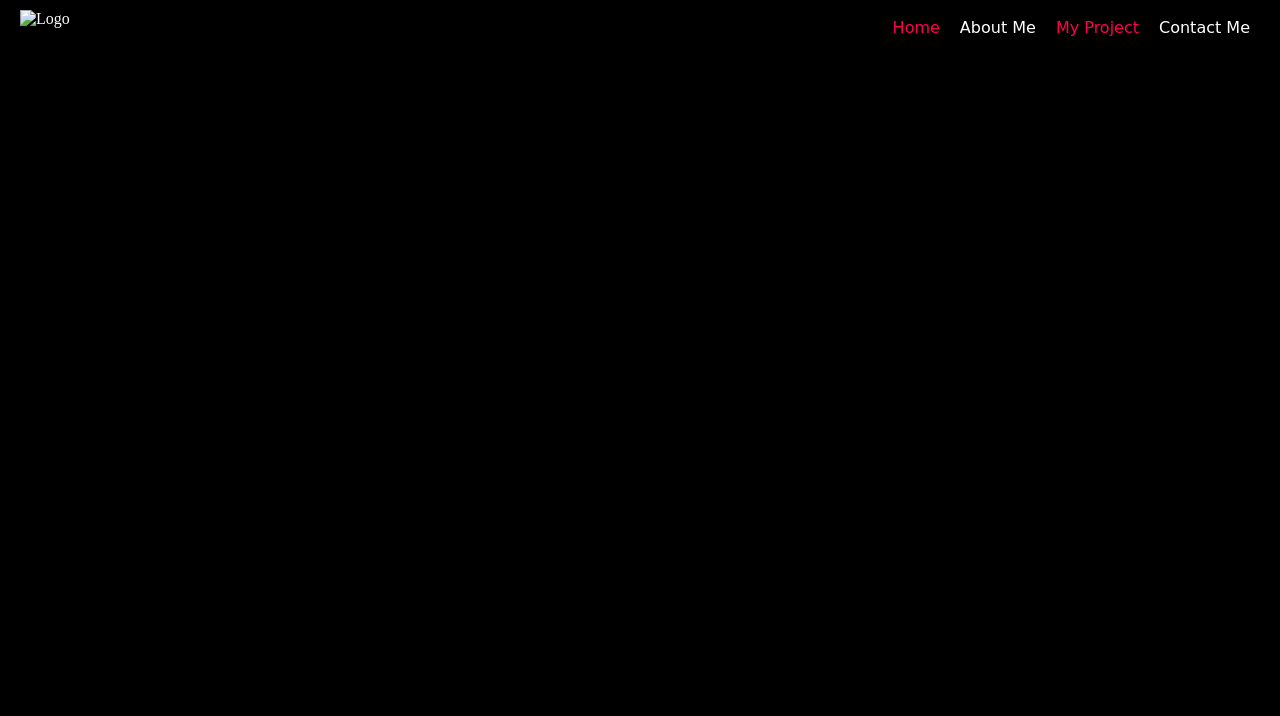
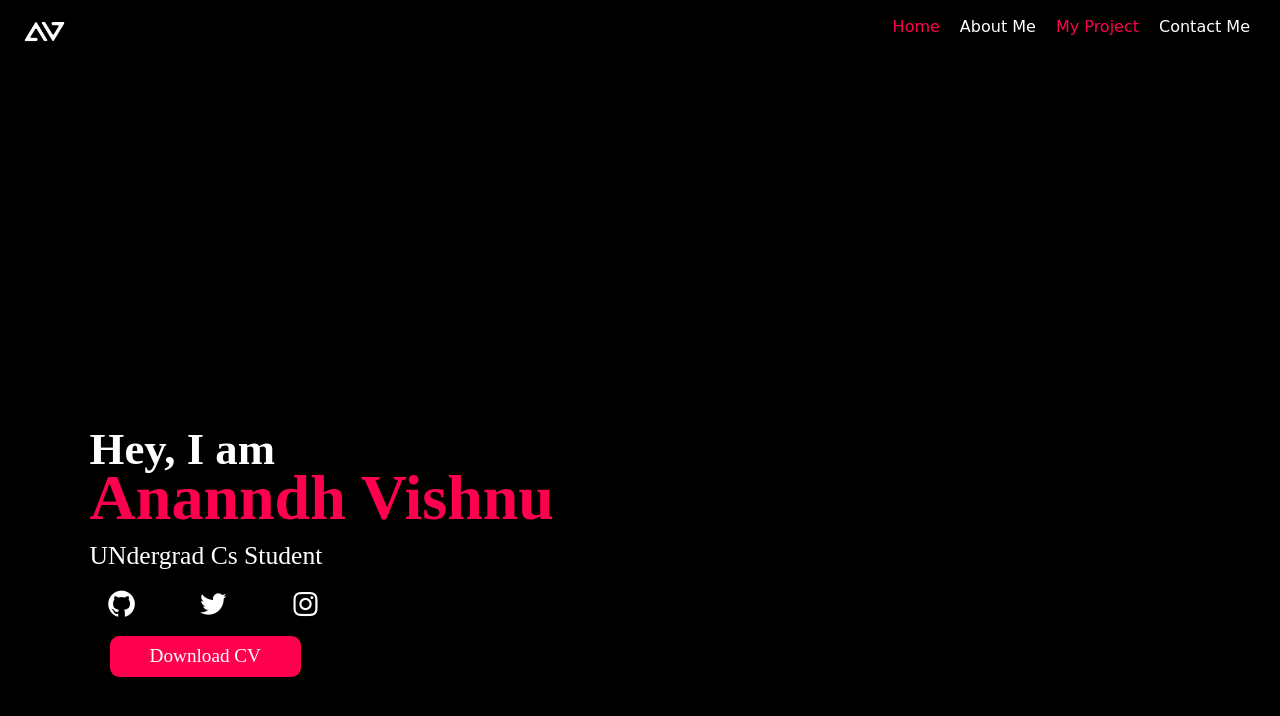
Before and after one commit to Ananndh-vishnu/personal-website, a plain HTML site: page index.html in a window 1280 px wide. Drawn offline with nearby package versions, Linux system fonts and the light colour scheme.

Commit message:
made some changes to home section

```diff
--- a/index.html
+++ b/index.html
@@ -3,31 +3,59 @@
 <head>
   <title>Ananndh Vishnu K J</title>
   <link rel="stylesheet" href="style.css">
+  <link href='https://unpkg.com/boxicons@2.1.4/css/boxicons.min.css' rel='stylesheet'>
+
 </head>
 <body>
   <div class="preloader-container">
     <div class="logo-container">
-      <img src="your-logo.png" alt="Your Logo">
+      <img src="your-logo.png" alt="Logo">
     </div>
   </div>
 
  <div class="navbar">
-  <img src="logo.png" alt="Logo">
+  <img src="your-logo.png" alt="Logo">
   <nav>
     <ul>
-      <li><a href="#">Home</a></li>
-      <li><a href="#">About Me</a></li>
-      <li><a href="#">My Project</a></li>
-      <li><a href="#">Contact Me</a></li>
+      <li><a href="#home">Home</a></li>
+      <li><a href="#about">About Me</a></li>
+      <li><a href="#project">My Project</a></li>
+      <li><a href="#contact">Contact Me</a></li>
     </ul>
   </nav>
 </div>
+
+<!------left header div-->
+<section class="home" id="home">
+  <div class="home-content">
+    <h3>Hey, I am</h3>
+    <h1>Ananndh Vishnu</h1>
+    <p>UNdergrad Cs Student</p>
+    <div class="social-media">
+      <a href="#"><i class='bx bxl-github' ></i></a>
+      <a href="#"><i class='bx bxl-twitter' ></i></a>
+      <a href="#"><i class='bx bxl-instagram' ></i></a>
+
+    </div>
+    <a href="#" class="btn">Download CV</a>
+  </div>
+</section>
+
 
   <!-- Add your website content here -->
 
 
 
   <!-- Your website content here -->
-
+  <script src="https://unpkg.com/typed.js@2.0.14/dist/typed.umd.js"></script>
+  <script>
+    var typed = new Typed(".auto-type",{
+      strings: ["Python Devloper","Freelancer"],
+      typeSpeed: 100,
+      backSpeed:100,
+      loop:true
+    })
+      </script>
+      <script src="script.js"></script>
 </body>
 </html>
--- a/script.js
+++ b/script.js
@@ -0,0 +1,45 @@
+var i = 0;
+var tags = document.getElementsByTagName('code');
+var len = tags.length;
+var speed = 60;
+
+function typeWriter() {
+  if (i < len) {
+    var tag = tags[i];
+    var html = tag.innerHTML;
+    tag.setAttribute("data", html);
+    var txt = tag.getAttribute("data");
+    tag.innerHTML = "";
+    var j = 0;
+    function write() {
+      if (j <= txt.length) {
+        tag.innerHTML = txt.slice(0 , j);
+        j++;
+        setTimeout(write, speed);
+      } else {
+        i++;
+        setTimeout(typeWriter, speed);
+      }
+    }
+    write();
+  } else {
+    i = 0; // Reset i variable to loop the animation
+    setTimeout(typeWriter, speed);
+  }
+}
+
+typeWriter();
+
+
+// function deltxt() {
+// 			if (A <= txt.length) {
+		// 	    document.getElementById("text").innerHTML = txt.slice(0, -A);
+		// 	    A++;
+		// 	    setTimeout(deltxt, 50);
+		// 	  }
+		// }
+		// var backward = speed * txt.length + 1000		;
+		// // console.log(backward);
+		// setTimeout( function () {
+		// 	deltxt();
+		// },backward);
--- a/style.css
+++ b/style.css
@@ -195,21 +195,83 @@ body {
 
 
 
-.header-text{
-  margin-top: 200px;
-  font-size: 30px;
+
+:root {
+  --main-color: #ff0000; /* set the value to a hex code */
 }
-.header-text h1{
-  font-size: 50px;
-  margin-top: 80px;
-  padding-top: 20px;
-  padding-left: 50px;
+
+
+section{
+  min-height: 100vh;
+  padding: 10rem 7% 2rem;
 }
-.header-text h1 span{
+
+.home{
+  display:flex;
+  align-items: center;
+}
+
+.home .home-content{
+  max-width: 44rem;
+}
+
+.home-content h3{
+  font-size: 2.8rem;
+  font-weight: 700;
+  line-height: .3;
+  margin-bottom: 0;
+}
+
+.home-content h1 {
+  font-size: 4rem;
+  font-weight: 700;
+  margin-bottom: 0;
+  color:#ff004f
+}
+
+.home-content p{
+  font-size:1.6rem;
+  margin-bottom: 0;
+}
+
+.home-content .social-media a{
+  display: inline-flex;
+  justify-content: center;
+  align-items: center;
+  width:4rem;
+  height:4rem;
+  background: var(--white-color);
+  border: .2rem solid var(--white-color);
+  border-radius: 50%;
+  box-shadow: 0 .2rem .5rem var(--white-color);
+  font-size: 2rem;
+  color: var(--white-color);
+  margin: 0 1.5rem 0 0;
+  transition: .5s ease;
+  text-decoration: none;
+}
+
+.home-content .social-media a:hover{
+  background: var(--white-color);
+  color:white;
+}
+
+.home-content .social-media a:hover i {
   color: #ff004f;
 }
-.header-text p{
-  font-size: 25px;
-  margin-top: -40px;
-  padding-left: 200px;
+* {
+  margin:0;
+  padding: 0;
+  line-height: 1.3;
 }
+.btn{
+  display:inline-block;
+  padding:0.5rem 2.5rem;
+  background:#ff004f;
+  border-radius: .6rem;
+  box-shadow: 0 .2rem .5rem var(--shadow-color);
+  font-size: 1.2rem;
+  text-decoration: none;
+  margin-left: 20px;
+ color:white;
+}
```
